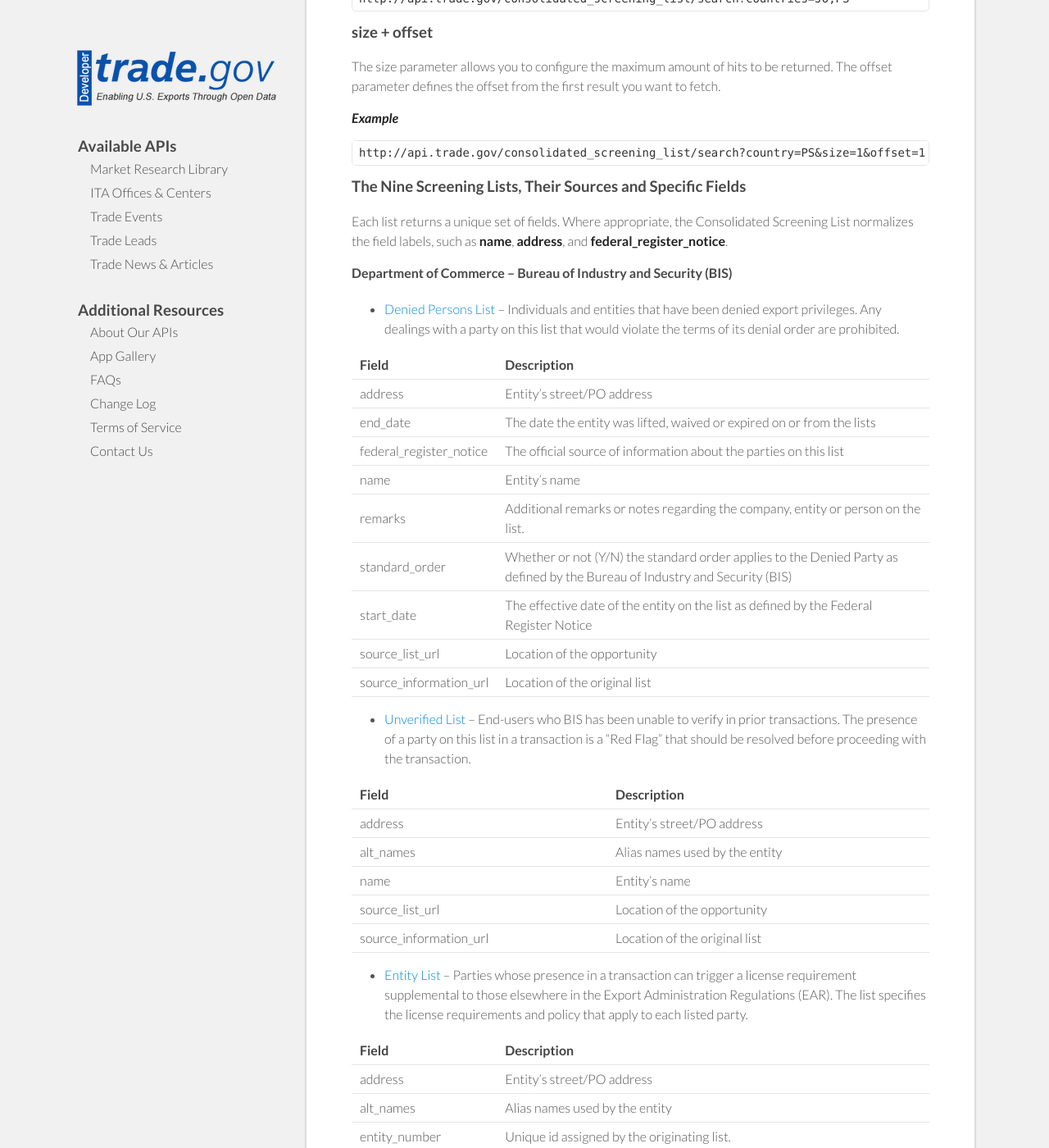
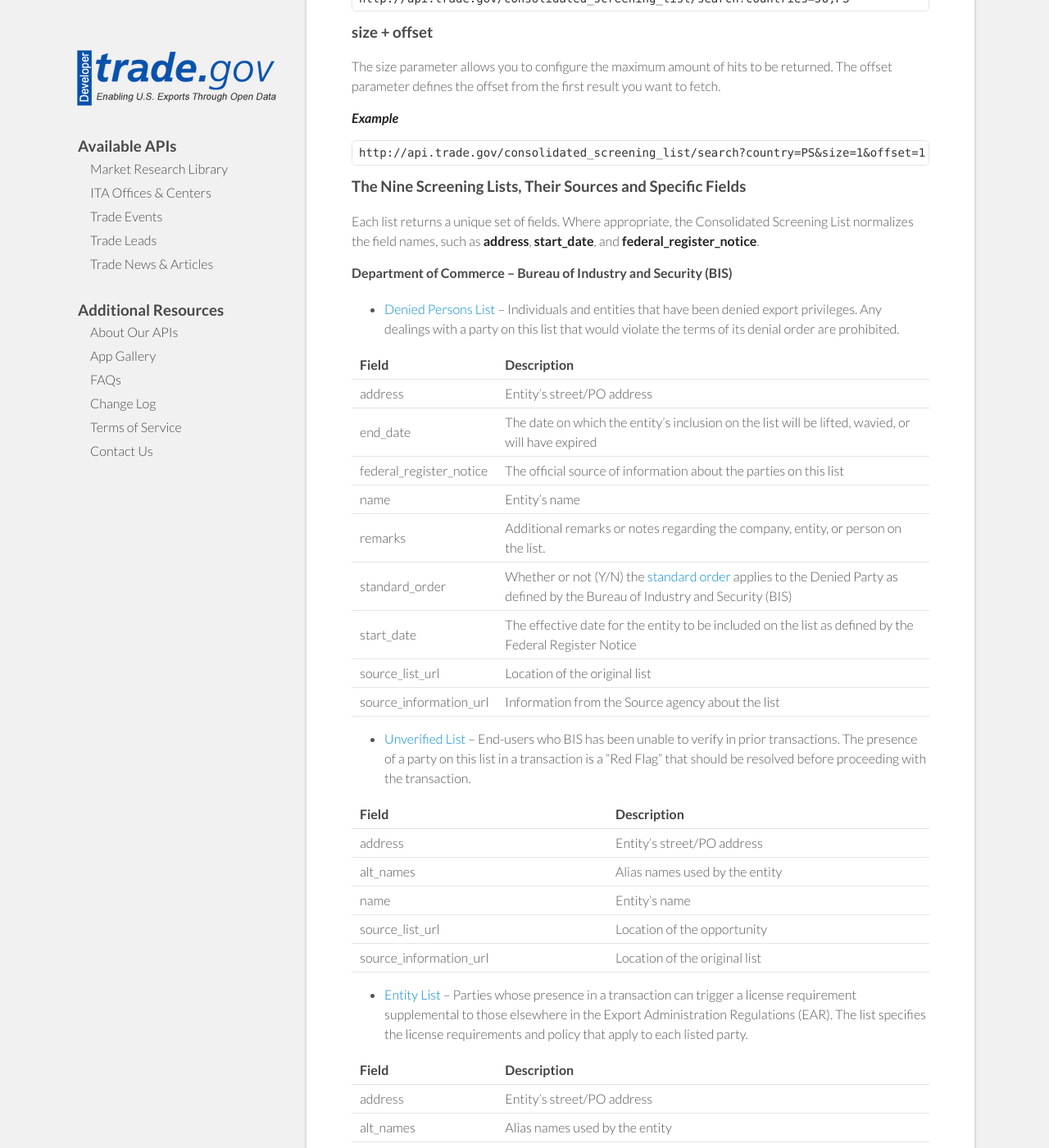
Before and after one commit to InternationalTradeAdministration/developerportal, a Jekyll site: the page built from _posts/2013-11-01-consolidated-screening-list-draft.markdown, in a window 1280 px wide and 1400 px high, scrolled down 1749 px. Shown: the whole window at 82% size. Built offline with Jekyll 4.4.1, drawn with Linux system fonts in a browser that asks for light colours; nearby versions of some CDN libraries.

Commit message:
Updated the DPL content

```diff
--- a/_posts/2013-11-01-consolidated-screening-list-draft.markdown
+++ b/_posts/2013-11-01-consolidated-screening-list-draft.markdown
@@ -74,7 +74,7 @@ The size parameter allows you to configure the maximum amount of hits to be retu
 
 ###The Nine Screening Lists, Their Sources and Specific Fields
 
-Each list returns a unique set of fields.  Where appropriate, the Consolidated Screening List normalizes the field labels, such as **name**, **address**, and **federal_register_notice**.
+Each list returns a unique set of fields.  Where appropriate, the Consolidated Screening List normalizes the field names, such as **address**, **start_date**, and **federal_register_notice**.
 
 ####Department of Commerce – Bureau of Industry and Security (BIS)
 
@@ -83,14 +83,14 @@ Each list returns a unique set of fields.  Where appropriate, the Consolidated S
 | Field	| Description |
 | ------| -------------|
 | address | Entity's street/PO address |
-| end_date | The date the entity was lifted, waived or expired on or from the lists |
+| end_date | The date on which the entity's inclusion on the list will be lifted, wavied, or will have expired |
 | federal_register_notice | The official source of information about the parties on this list |
 | name | Entity's name |
-| remarks | Additional remarks or notes regarding the company, entity or person on the list. |
-| standard_order | Whether or not (Y/N) the standard order applies to the Denied Party as defined by the Bureau of Industry and Security (BIS)|
-| start_date  | The effective date of the entity on the list as defined by the Federal Register Notice |
-| source_list_url | Location of the opportunity |
-| source_information_url | Location of the original list |
+| remarks | Additional remarks or notes regarding the company, entity, or person on the list. |
+| standard_order | Whether or not (Y/N) the [standard order](http://www.bis.doc.gov/index.php/policy-guidance/lists-of-parties-of-concern/denied-persons-list/12-policy-guidance/list-parties-of-concern/321-the-denied-persons-list-standard-order) applies to the Denied Party as defined by the Bureau of Industry and Security (BIS)|
+| start_date  | The effective date for the entity to be included on the list as defined by the Federal Register Notice |
+| source_list_url | Location of the original list |
+| source_information_url | Information from the Source agency about the list |
 
 * [Unverified List](http://www.bis.doc.gov/enforcement/unverifiedlist/unverified_parties.html) -- End-users who BIS has been unable to verify in prior transactions. The presence of a party on this list in a transaction is a “Red Flag” that should be resolved before proceeding with the transaction.
 
```
